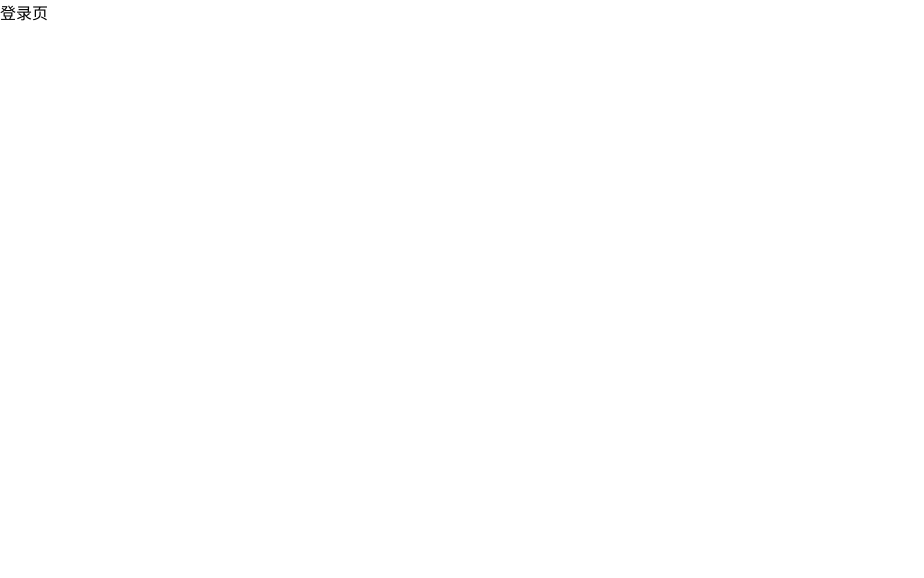
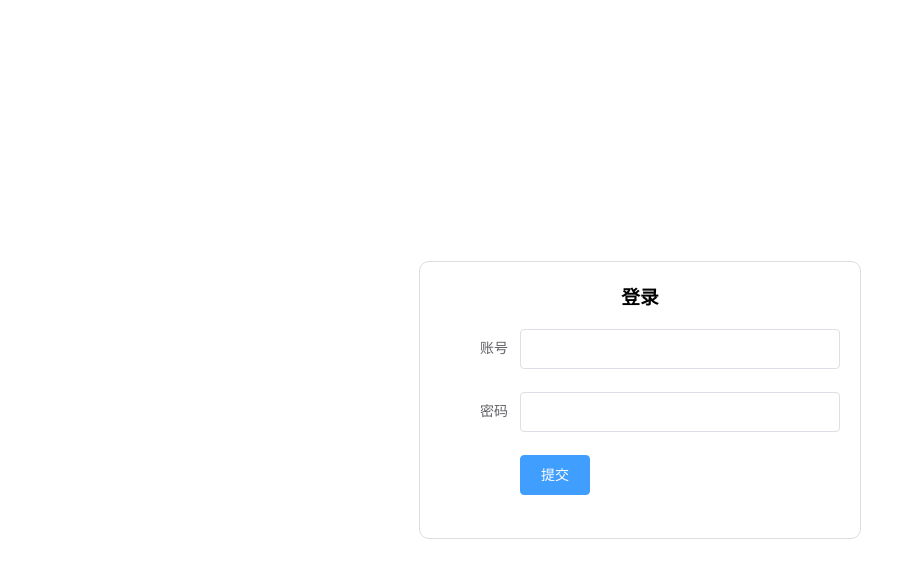
Before and after one commit to itcast-hsian/news-admin-36, a Vue app: page /login in a window 1280 px wide. Shown: the top 578 px of the page, without its empty margins (0-924 px from the left). Built offline with nearby package versions, Linux system fonts and the light colour scheme.

Commit message:
登录表单的基本布局

```diff
--- a/package.json
+++ b/package.json
@@ -15,6 +15,8 @@
   "devDependencies": {
     "@vue/cli-plugin-babel": "^3.11.0",
     "@vue/cli-service": "^3.11.0",
+    "less": "^3.10.3",
+    "less-loader": "^5.0.0",
     "vue-template-compiler": "^2.6.10"
   }
 }
--- a/src/views/Login.vue
+++ b/src/views/Login.vue
@@ -1,13 +1,68 @@
 <template>
-  <div>登录页</div>
+  <el-row type="flex" justify="center" align="middle" class="container">
+
+      <!-- 登录表单的div -->
+      <div class="form-wrap">
+        <h3>登录</h3>
+
+        <!-- model：表单的数据对象 -->
+        <el-form ref="form" :model="form" label-width="80px">
+            <el-form-item label="账号">
+                <el-input v-model="form.name"></el-input>
+            </el-form-item>
+
+            <el-form-item label="密码">
+                <el-input type="password" v-model="form.pass"></el-input>
+            </el-form-item>
+
+            <el-form-item>
+                <el-button type="primary" @click="submitForm">提交</el-button>
+            </el-form-item>
+        </el-form>
+      </div>
+
+  </el-row>
 </template>
 
 <script>
 export default {
+    data(){
+        return {
+            // 表单的数据对象
+            form: {
+                name: "",
+                pass: ""
+            }
+        }
+    },
 
+    methods: {
+        // 提交表单
+        submitForm(){
+            console.log(this.form)
+        }
+    }
 }
 </script>
 
-<style>
+<style scoped lang="less">
+// 在定位时候同时设置top和bottom，该元素的高度取两者的距离
+.container{
+    position: absolute;
+    top:0;
+    bottom:0;
+    width:100%;
 
+    h3{
+        text-align: center;
+        margin-bottom: 20px;
+    }
+}
+
+.form-wrap{
+    padding: 20px;
+    border:1px #ddd solid;
+    border-radius: 10px;
+    width:400px;
+}
 </style>
```
Also changed, not shown: 1 other file (tests, documents, lock files or other folders).
